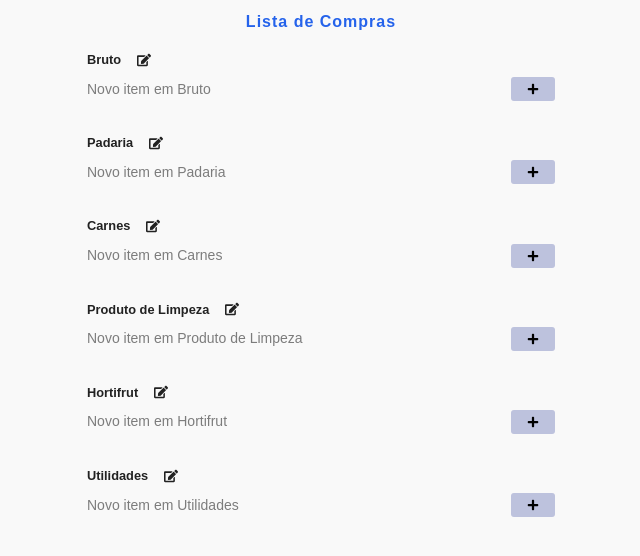
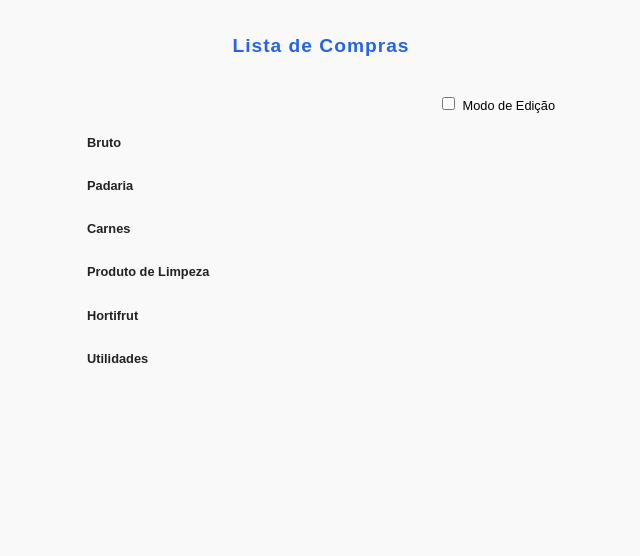
Before and after one commit to ThiagoHouse/ListaDeCompras, a Next.js app: page / in a window 1280 px wide. Shown: the top 556 px of the page, without its empty margins (319-959 px from the left). Built offline with nearby package versions, Linux system fonts and the light colour scheme.

Commit message:
Cria o modo de edição

```diff
--- a/src/app/page.tsx
+++ b/src/app/page.tsx
@@ -41,6 +41,9 @@ function getEmptyNewItems(categorias: string[]): { [categoria: string]: string }
 export default function Home() {
   // Estado para saber se está no client
   const [isClient, setIsClient] = useState(false);
+
+  // Modo de edição
+  const [modoEdicao, setModoEdicao] = useState(false);
 
   // Categorias editáveis
   const [categorias, setCategorias] = useState<string[]>(categoriasIniciais);
@@ -166,20 +169,33 @@ export default function Home() {
     <div className="container">
       <h1 style={{
         textAlign: "center",
-      marginTop: 0,
-      marginBottom: 0,
+        marginTop: 32,
+        marginBottom: 32,
         fontFamily: "inherit",
         fontWeight: 700,
-      fontSize: "1.0em",
+        fontSize: "1.2em",
         letterSpacing: "1px",
         color: "#2563eb"
       }}>
         Lista de Compras
       </h1>
+
+      <div style={{ textAlign: "right", marginBottom: 2 }}>
+        <label style={{ cursor: "pointer", fontWeight: 500, fontSize: "0.8em" }}>
+          <input
+            type="checkbox"
+            checked={modoEdicao}
+            onChange={e => setModoEdicao(e.target.checked)}
+            style={{ marginRight: 8 }}
+          />
+          Modo de Edição
+        </label>
+      </div>
+
       <div style={{ maxWidth: 500, margin: "10px auto", fontFamily: "sans-serif" }}>
         {categorias.map((categoria) => (
           <div key={categoria} style={{ marginBottom: 24 }}>
-            {categoriaEditando === categoria ? (
+            {categoriaEditando === categoria && modoEdicao ? (
               <input
                 className="input"
                 style={{ fontWeight: "bold", fontSize: "1em", marginBottom: 8, marginTop: 16 }}
@@ -199,6 +215,7 @@ export default function Home() {
                 style={{ marginBottom: 8, marginTop: 16, display: "flex", alignItems: "center" }}
               >
                 {categoria}
+                {modoEdicao && (
                   <button
                     style={{ marginLeft: 8, fontSize: 14, padding: "2px 8px" }}
                     onClick={e => {
@@ -210,8 +227,10 @@ export default function Home() {
                   >
                     <FaEdit />
                   </button>
+                )}
               </h2>
             )}
+            {modoEdicao && (
               <div className="pb-2 adicionar-container" style={{ display: "flex", gap: 8, marginBottom: 0 }}>
                 <input
                   className="input"
@@ -224,17 +243,21 @@ export default function Home() {
                   }
                   onKeyDown={e => e.key === "Enter" && addItem(categoria)}
                 />
-              <button className="botao-adicionar" onClick={() => addItem(categoria)}>
+                <button
+                  className="botao-adicionar"
+                  onClick={() => addItem(categoria)}
+                >
                   <FaPlus />
                 </button>
               </div>
+            )}
             <ul className="lista-compras-lista">
               {items[categoria]?.map((item, index) => (
                 <li
                   key={index}
                   className={`lista-compras-item${item.checked ? " checked" : ""}`}
                 >
-                  {editing.categoria === categoria && editing.index === index ? (
+                  {editing.categoria === categoria && editing.index === index && modoEdicao ? (
                     <input
                       className="input"
                       style={{ flex: 1 }}
@@ -254,6 +277,8 @@ export default function Home() {
                       {item.text}
                     </span>
                   )}
+                  {modoEdicao && (
+                    <>
                       <button
                         className="botao-editar"
                         onClick={e => {
@@ -274,6 +299,8 @@ export default function Home() {
                       >
                         <FaTrash />
                       </button>
+                    </>
+                  )}
                 </li>
               ))}
             </ul>
```
Lines whose indentation alone changed are shown as unchanged.
